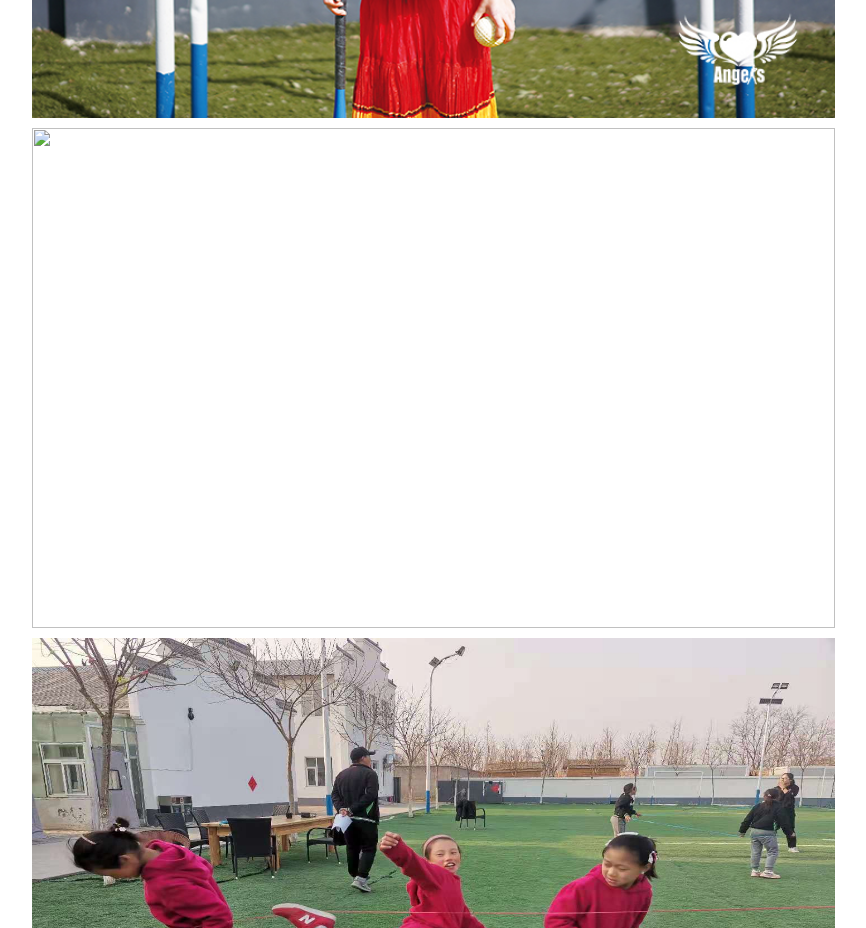
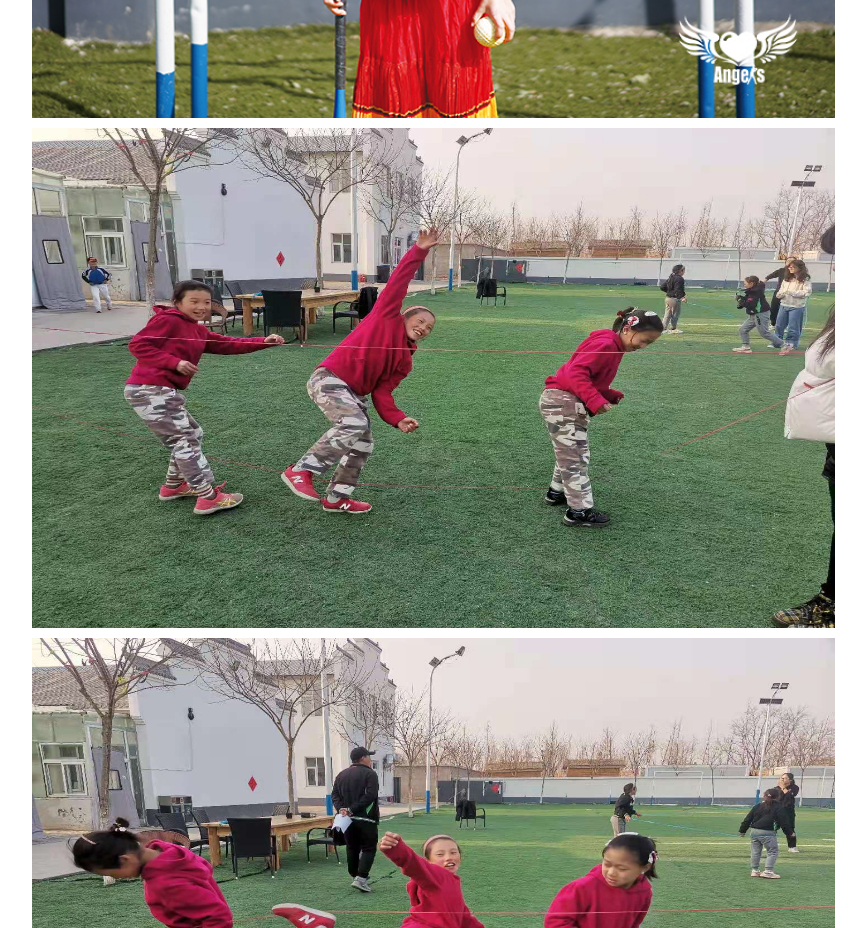
Before and after one commit to pangyila/baseBallGirls, a plain HTML site: page shili.html in a window 1280 px wide. Shown: the part 2120-3048 px from the top of the page, without its empty margins (253-1119 px from the left). Drawn offline with nearby package versions, Linux system fonts and the light colour scheme; a script that the page names is missing.

Commit message:
Update shili.html

```diff
--- a/shili.html
+++ b/shili.html
@@ -56,7 +56,7 @@
                 <img class="story-img" src="./imgs/shili2.jpg">
                 <img class="story-img" src="./imgs/shili3.jpeg">
                 <img class="story-img" src="./imgs/shili4.jpg">
-                <img class="story-img" src="./imgs/shili55.jpg">
+                <img class="story-img" src="./imgs/shili5.jpg">
                 <img class="story-img" src="./imgs/shili6.jpg">
                 <img class="story-img" src="./imgs/shili7.jpg">
               </p>
```
